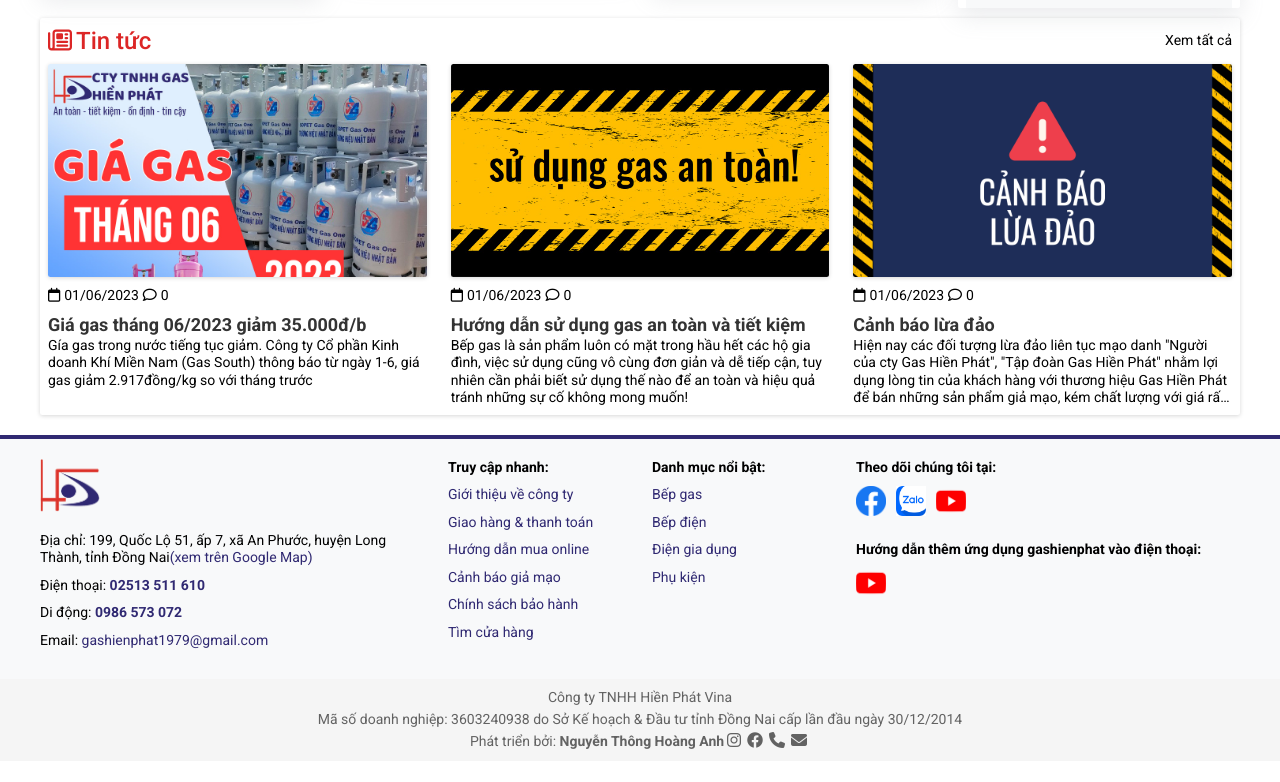
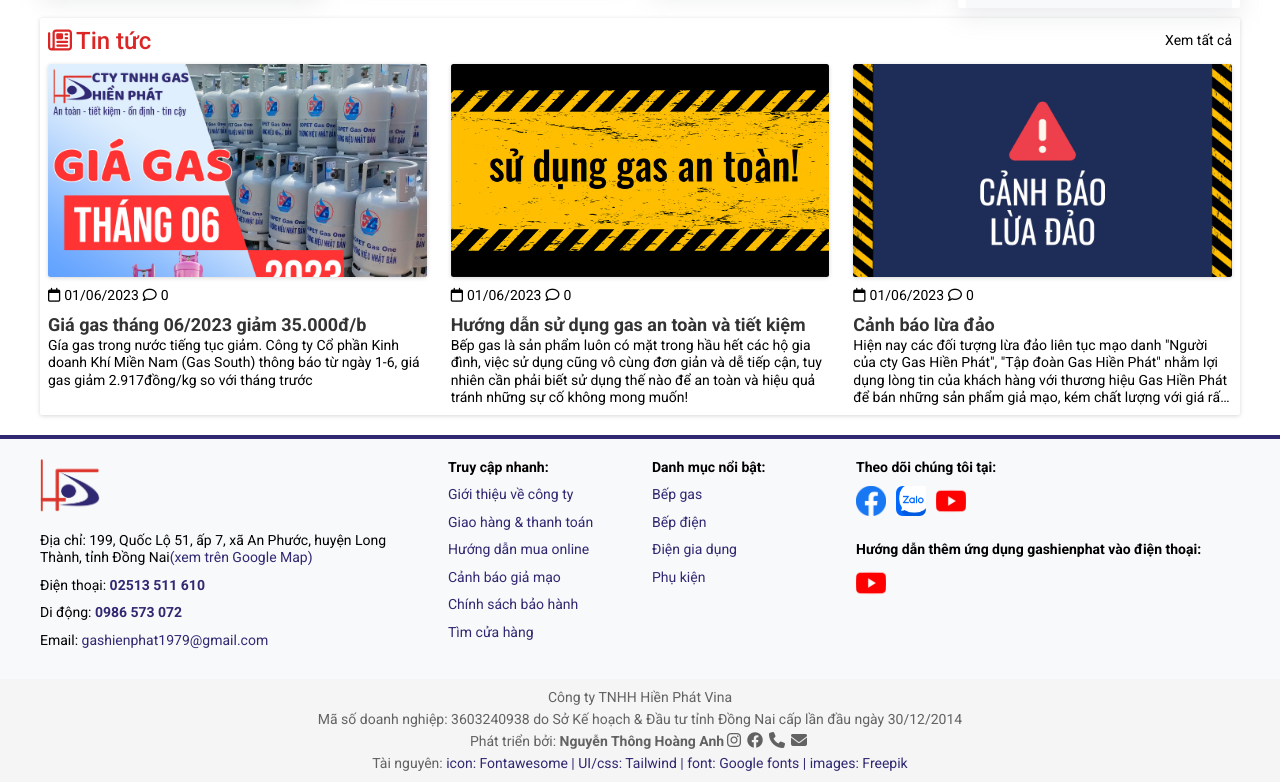
Before and after one commit to hanti1999/gashienphat-react, a React (Vite) app: page / in a window 1280 px wide. Shown: the part 6404-7186 px from the top of the page. Before the commit the page ends 7165 px from the top, so only its background shows below. Built offline with nearby package versions, Linux system fonts and the light colour scheme; no server answers.

Commit message:
fix bugs UX/UI

```diff
--- a/src/App.css
+++ b/src/App.css
@@ -7,7 +7,7 @@
     opacity: 1;
 }
 
-@media (max-width: 1023px) {
+@media (max-width: 1024px) {
     #show-category:checked ~ .category-list {
         height: 430px;
         transition: height linear .3s;
--- a/src/App.jsx
+++ b/src/App.jsx
@@ -1,14 +1,14 @@
 import './App.css'
-import AppFooter from './components/Footer';
-import AppHeader from './components/Header';
+import Footer from './components/Footer';
+import Header from './components/Header';
 import ScrollToTop from './components/UI/ScrollToTop';
 
 function App() {
     return (
         <div className='App'>
-            <AppHeader />
+            <Header />
             <ScrollToTop />
-            <AppFooter />
+            <Footer />
         </div>
     )
 }
--- a/src/components/Footer/index.jsx
+++ b/src/components/Footer/index.jsx
@@ -38,10 +38,10 @@
     }
 ]
 
-function AppFooter() {
+function Footer() {
     const year = new Date().getFullYear;
     return (
-        <footer className="appFooter bg-[#f5f5f5] border-t-4 border-primary mt-[20px]">
+        <footer className="bg-[#f5f5f5] border-t-4 border-primary mt-[20px]">
             <div className='bg-[#f8f9fa] pb-[20px] text-14 max-md:mx-[8px]'>
                 <div className='wid-1200'>
                     <div className='grid grid-cols-12 gap-[24px]'>
@@ -123,9 +123,16 @@
                         <i className="text-16 px-[3px] fa-solid fa-envelope"></i>
                     </a>
                 </div>
+                <div className='w-full text-center text-14 mt-[4px] text-[#00000099]'>
+                    Tài nguyên:
+                    <a className='text-primary' href="https://fontawesome.com/" target='_blank'> icon: Fontawesome | </a>
+                    <a className='text-primary' href="https://tailwindcss.com/" target='_blank'>UI/css: Tailwind | </a>
+                    <a className='text-primary' href="https://fonts.google.com/" target='_blank'>font: Google fonts | </a>
+                    <a className='text-primary' href="https://www.freepik.com/" target='_blank'>images: Freepik</a>
+                </div>
             </div>
         </footer>
     )
 }
 
-export default AppFooter;
+export default Footer;
--- a/src/pages/Home.jsx
+++ b/src/pages/Home.jsx
@@ -41,7 +41,7 @@
     return (
         <>
             <Helmet title={'Trang chủ'} />
-            <div className='appHeader mx-0 max-md:mx-[8px]'>
+            <div className='mx-0 max-md:mx-[8px]'>
                 {/* category + search bar */}
                 <div className='wid-1200'>
                     <div className='grid grid-cols-12 lg:gap-[24px] max-lg:grid-cols-1'>
@@ -89,20 +89,6 @@
                                         <span className='text-white text-14 font-bold leading-[5rem] block'>Tìm kiếm</span>
                                     </button>
                                 </div>
-                                {/* <div className='flex items-center max-md:hidden'>
-                                    <div className='w-[50px] relative text-center'>
-                                        <Link to="/cart" className='text-333'>
-                                            <i className='text-22 cursor-pointer fa-solid fa-cart-shopping transiton'></i>
-                                            <span className='cart-badge'>0</span>
-                                        </Link>
-                                    </div>
-                                    <div className='w-[50px] relative text-center'>
-                                        <Link to="/cart" className='text-333'>
-                                            <i className='text-22 cursor-pointer fa-solid fa-heart transiton'></i>
-                                            <span className='cart-badge'>0</span>
-                                        </Link>
-                                    </div>
-                                </div> */}
                             </div>
                             <div className='mt-[10px] rounded overflow-hidden relative max-md:mt-[4px]'>
                                 <div className="bg-mainBanner h-[420px] bg-no-repeat bg-center bg-cover blur-sm"></div>
```
Also changed, not shown: src/components/Header/index.jsx (+2 -10 lines).
